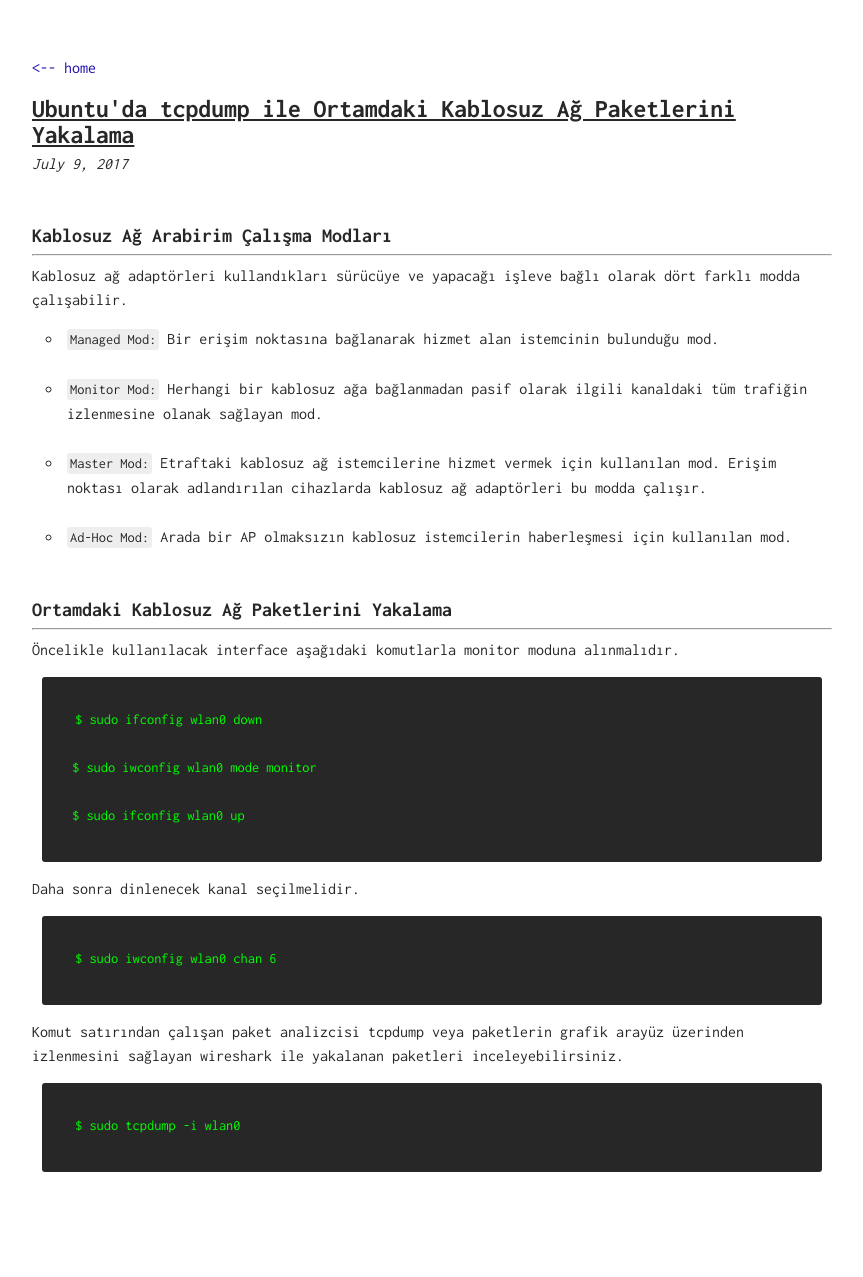
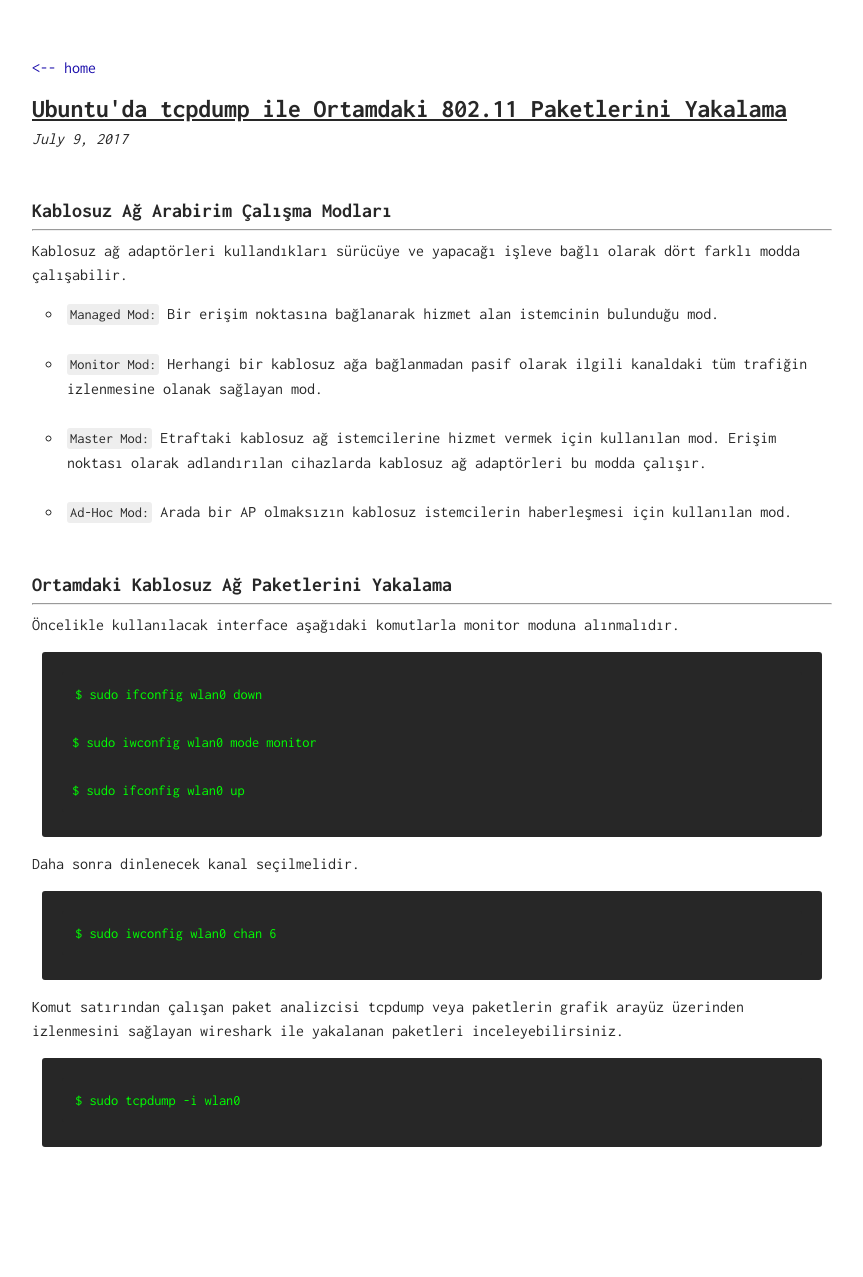
Before and after one commit to mustafasevim/blog, a Jekyll site: the page built from _posts/2017-07-09-ubuntu'da-tcpdump-ile-ortamdaki-802.11-paketlerini-yakalama.md, in a window 1280 px wide. Shown: the whole page, without its empty margins (208-1071 px from the left). Built offline with Jekyll 4.4.1, drawn with Linux system fonts in a browser that asks for light colours; comment, search, counter and statistics services are not loaded; after the commit the page ends 1252 px from its top, so only the background shows below that.

Commit message:
Update and rename 2017-07-09-ubuntu'da-tcpdump-ile-ortamdaki-kablosuz-ag-paketlerini-yakalama.md to 2017-07-09-ubuntu'da-tcpdump-ile-ortamdaki-802.11-paketlerini-yakalama.md

```diff
--- a/_posts/2017-07-09-ubuntu'da-tcpdump-ile-ortamdaki-kablosuz-ag-paketlerini-yakalama.md
+++ b/_posts/2017-07-09-ubuntu'da-tcpdump-ile-ortamdaki-802.11-paketlerini-yakalama.md
@@ -1,6 +1,6 @@
 ---
 layout: post
-title: Ubuntu'da tcpdump ile Ortamdaki Kablosuz Ağ Paketlerini Yakalama
+title: Ubuntu'da tcpdump ile Ortamdaki 802.11 Paketlerini Yakalama
 ---
 
 
```
